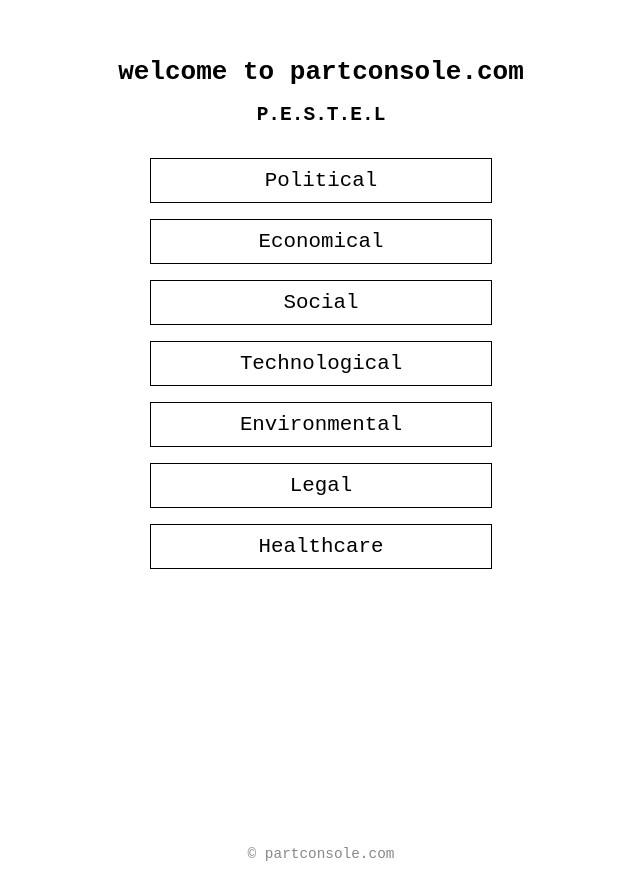
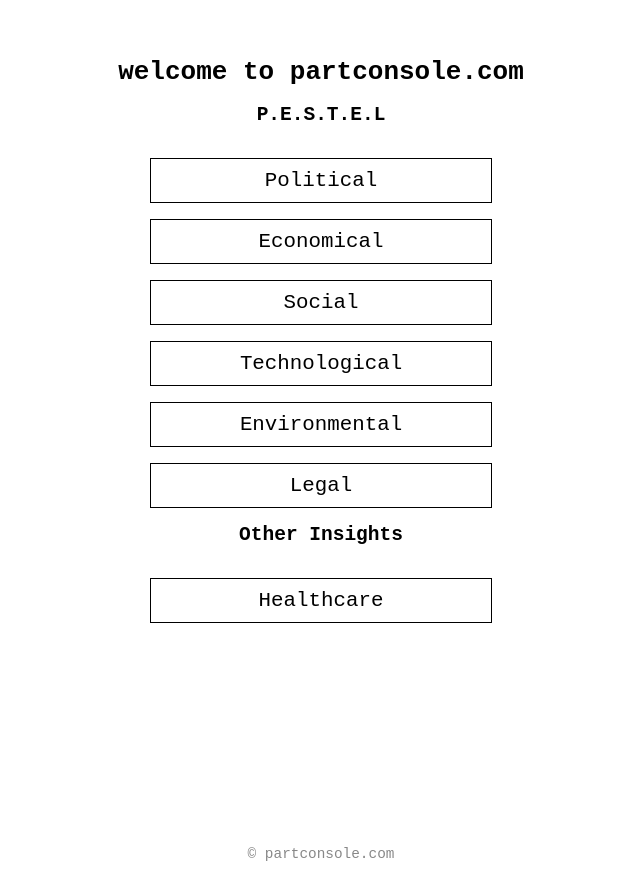
Before and after one commit to partconsole/partconsole.github.io, a website: page main.html in a window 1280 px wide. Shown: the whole page, without its empty margins (319-959 px from the left). Drawn offline with Linux system fonts and the light colour scheme.

Commit message:
Update main.html

```diff
--- a/main.html
+++ b/main.html
@@ -59,6 +59,7 @@
   <a class="nav-link" href="technological.html">Technological</a>
   <a class="nav-link" href="environmental.html">Environmental</a>
   <a class="nav-link" href="legal.html">Legal</a>
+  <h2>Other Insights</h2>
   <a class="nav-link" href="healthcare.html">Healthcare</a>
 
   <footer>&copy; partconsole.com</footer>
```
